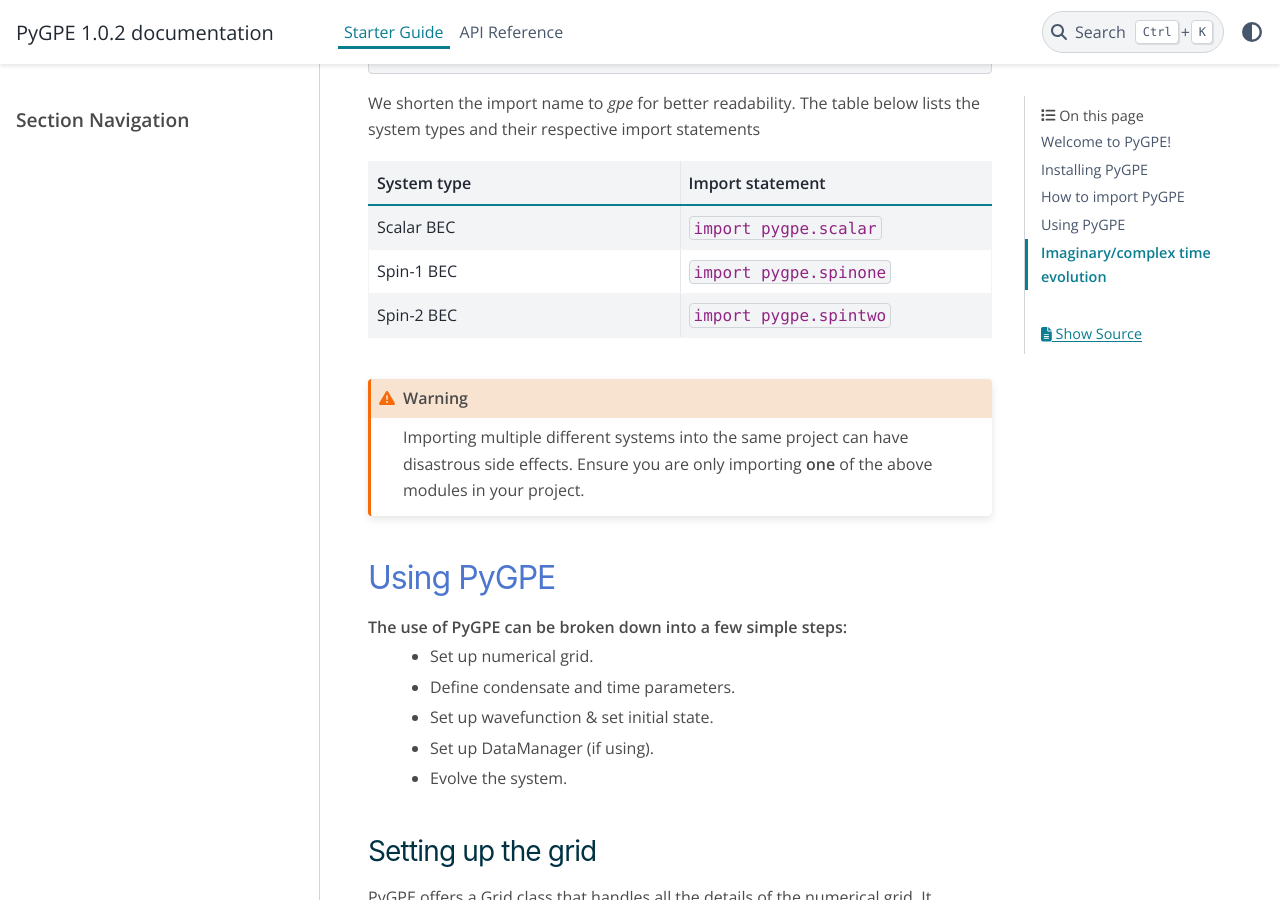
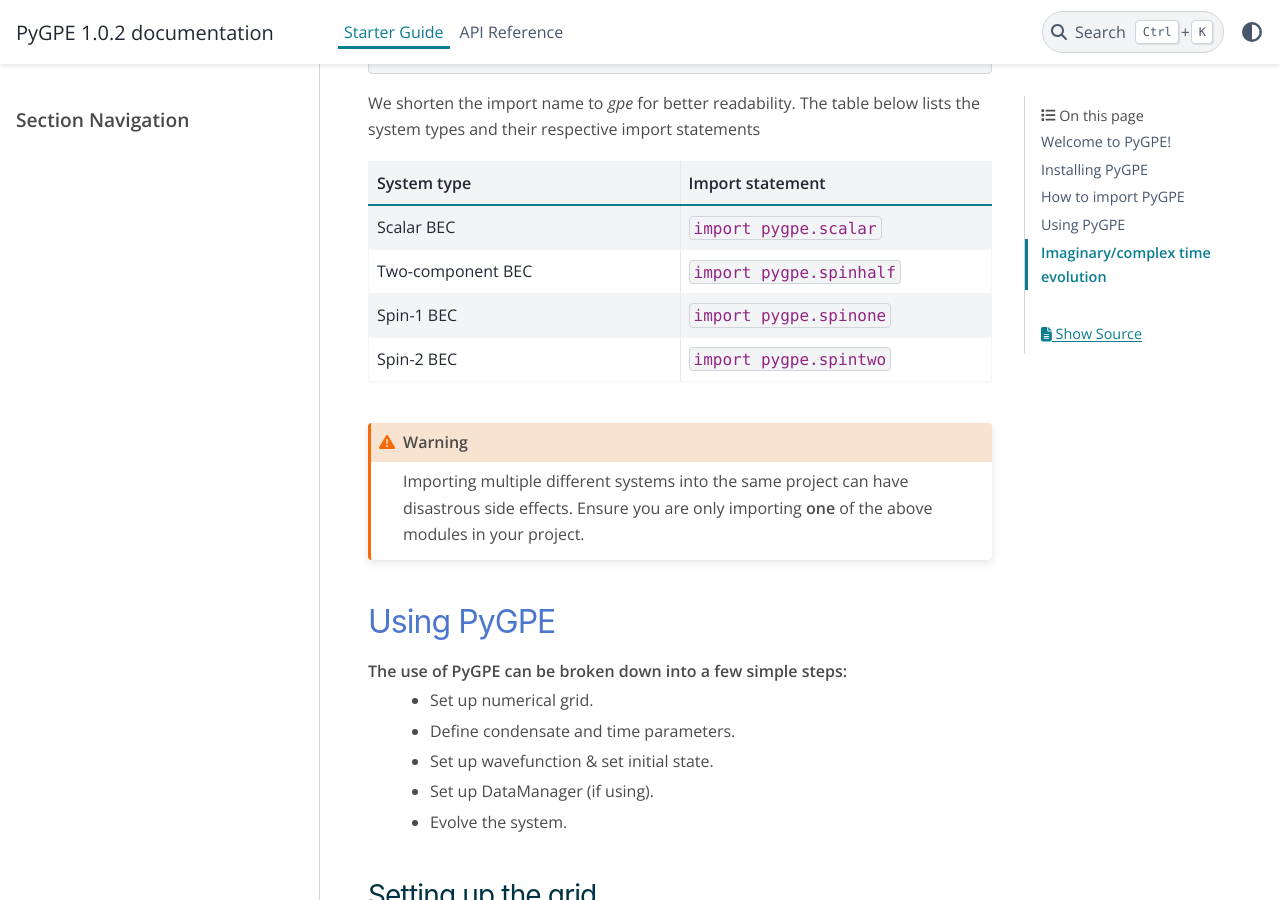
Before and after one commit to wheelerMT/pygpe, a Sphinx documentation site: the page built from docs/source/user/starter_guide.rst, in a window 1280 px wide and 900 px high, scrolled down 889 px. Built offline with Sphinx 7.4.7 and the PyData theme 0.15.4, drawn with Linux system fonts in a browser that asks for light colours.

Commit message:
Updated table reference to include two-component system

```diff
--- a/docs/source/user/starter_guide.rst
+++ b/docs/source/user/starter_guide.rst
@@ -45,6 +45,8 @@ The table below lists the system types and their respective import statements
       - Import statement
     * - Scalar BEC
       - :code:`import pygpe.scalar`
+    * - Two-component BEC
+      - :code:`import pygpe.spinhalf`
     * - Spin-1 BEC
       - :code:`import pygpe.spinone`
     * - Spin-2 BEC
```
